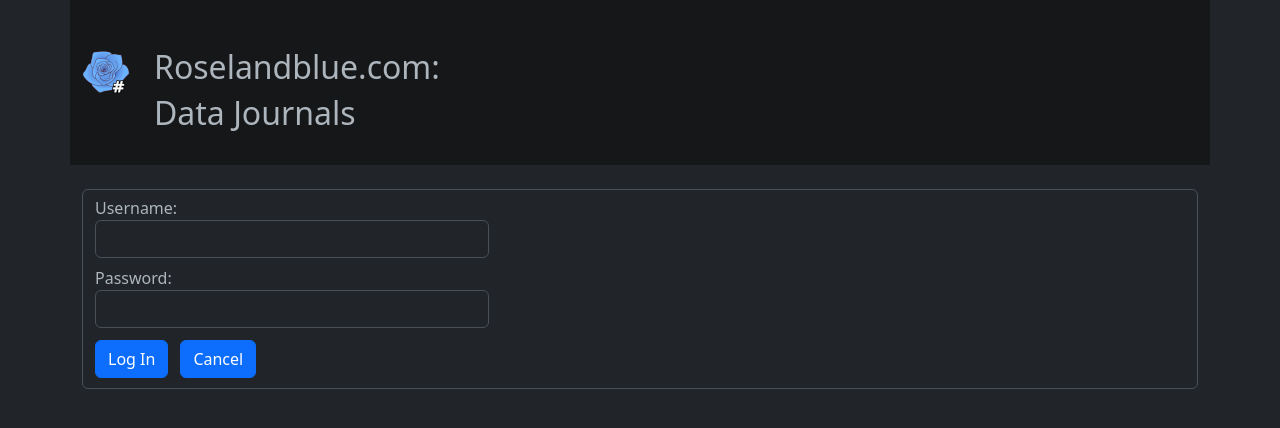
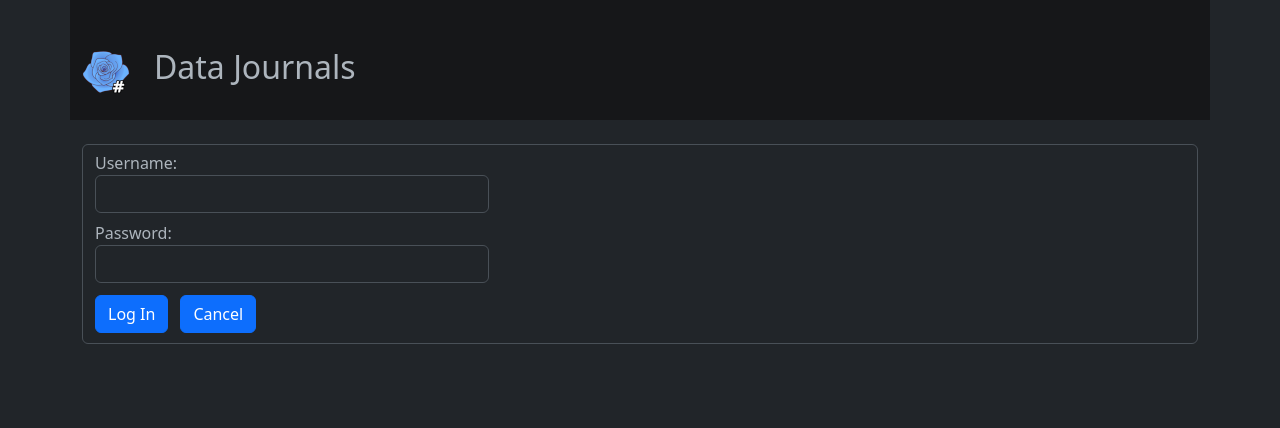
Before and after one commit to kozmik-moore/datajournals, a Flask app: page /auth/login in a window 1280 px wide. Shown: the top 428 px of the page. Run offline with Flask 3, Linux system fonts and the light colour scheme.

Commit message:
Updated README.md.

```diff
--- a/datajournals/templates/authorization/login.html
+++ b/datajournals/templates/authorization/login.html
@@ -10,11 +10,6 @@
             <img src="{{ url_for('static', filename='bluerose_data_48.png') }}" alt="">
         </div>
         <div class="col">
-            <div class="row">
-                <div class="col">
-                    <h2>Roselandblue.com:</h2>
-                </div>
-            </div>
             <div class="row">
                 <div class="col">
                     <h2>Data Journals</h2>
@@ -30,7 +25,7 @@
 
 <!-- <div class="row">
     <div class="col">
-        <h1>Welcome to roselandblue.com's Data Journals!</h1>
+        <h1>Welcome to Data Journals!</h1>
     </div>
 </div>
 <br> -->
```
Also changed, not shown: README.md, 1 other file.
